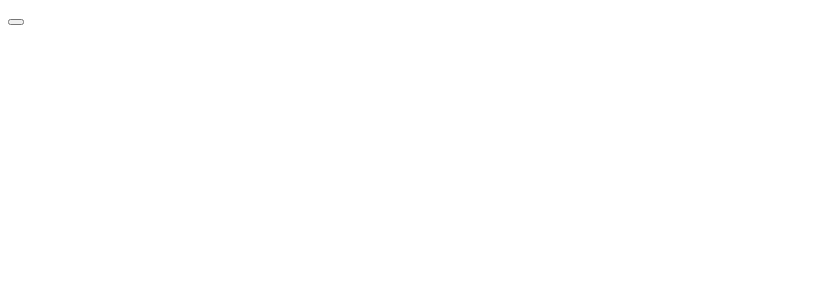
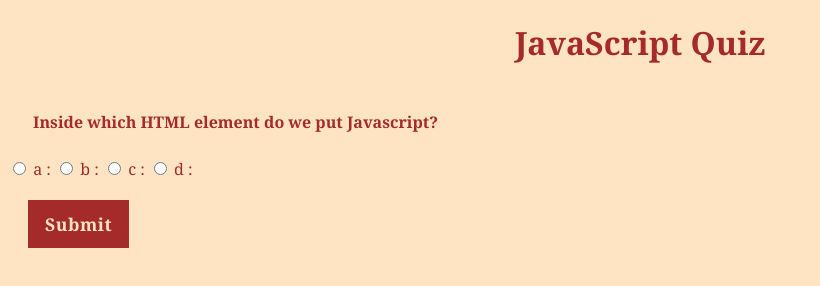
Before and after one commit to LaurenR01/HW4JavaScriptQuiz, a plain HTML site: page index.html in a window 1280 px wide. Shown: the whole page, without its empty margins (0-820 px from the left). Drawn offline with Linux system fonts and the light colour scheme.

Commit message:
Added CSS styles

```diff
--- a/index.html
+++ b/index.html
@@ -3,12 +3,17 @@
 <head>
     <meta charset="UTF-8">
     <meta http-equiv="X-UA-Compatible" content="IE=edge">
-    <meta name="viewport" content="width=device-width>, initial-scale=1.0">
+    <meta name="viewport" content="width=device-width, initial-scale=1.0">
+    <link rel="stylesheet" href="style.css">
     <title>Document</title>
 </head>
+<header>
+    <h1>JavaScript Quiz</h1>
+</header>
 <body>
     <div id="quiz"></div>
-    <button id="submit"></button>
+    <button id="submit">Submit</button>
     <div id="results"></div>
+    <script type ="text/javascript" src="script.js"></script>
 </body>
 </html>
--- a/script.js
+++ b/script.js
@@ -1,16 +1,56 @@
+// function to display the quiz
+function displayQuiz(){
+    const output = [];
+    myQuestions.forEach(
+        (currentQuestion, questionNumber) => {
+            const answers = [];
+            for(letter in currentQuestion.answers){
+                answers.push(
+                    `<label>
+                        <input type="radio" name="question${questionNumber}" value="${letter}">
+                        ${letter} :
+                        ${currentQuestion.answers[letter]}
+                    </label>`
+                );
+            }
+            output.push(
+                `<div class="question"> ${currentQuestion.question}</div>
+                <div class ="answers"> ${answers.join('')}</div>`
+            );
+        }
+    );
+    quizBox.innerHTML = output.join('');
+}
+// function to display the results
+function displayResults(){
+    const answerBoxes = quizBox.querySelectorAll('.answers');
+    let numberCorrect = 0;
+    myQuestions.forEach( (currentQuestion, questionNumber) => {
+        const answerBoxes = answerBoxes[questionNumber];
+        const selector = `input[name=question${questionNumber}]:checked`;
+        const guess = (answerBoxes.querySelector(selector) || {}).value;
+
+        if(guess === currentQuestion.correctAnswer){
+            numberCorrect++;
+            answerBoxes[questionNumber].style.color = 'lightgreen';}
+        else{
+            answerBoxes[questionNumber].style.color = 'red';
+        }
+
+    });
+    showResults.innerHTML = `${numberCorrect} out of ${myQuestions.length}`;
+};
+
+
+// list of variables
 const quizBox = document.getElementById('quiz');
 const showResults = document.getElementById('results');
 const submitButton = document.getElementById('submit');
+const answerBoxes = quizBox.querySelectorAll('.answers');
+let numberCorrect = 0;
 
-function displayQuiz(){};
-
-function displayResults(){};
-
-displayQuiz();
-
-submitButton.addEventListener('click', displayResults);
 // Questions and answers taken from W3schools JavaScript Quiz.  Link in README
-const questionArray = [
+const myQuestions = [
     {
         question: "Inside which HTML element do we put Javascript?",
         answers: {
@@ -107,3 +147,9 @@ const questionArray = [
         correctAnswer: "b"
     }
 ]
+// Pagination Code
+
+// showSlide(currentSlide);
+
+submitButton.addEventListener('click', displayResults);
+displayQuiz();
--- /dev/null
+++ b/style.css
@@ -0,0 +1,40 @@
+body{
+    background-color: bisque;
+    font-family:Georgia, 'Times New Roman', Times, serif;
+    display: block;
+}
+
+div {
+    width: 650px;
+    color: brown;
+}
+.question{
+font-weight: bold;
+padding: 25px;
+}
+.answer{
+    margin: 15px 0px;
+}
+
+#submit{
+    font-family: Georgia, 'Times New Roman', Times, serif;
+    margin: 20px;
+    padding: 10px 15px;
+    background-color: brown;
+    color: bisque;
+    border: 2px solid brown;
+    font-weight: bold;
+    font-size: 110%;
+    letter-spacing: 0.5px;
+}
+#submit:hover{
+    background-color: bisque;
+    color: brown;
+    /* border: 2px solid brown; */
+}
+h1{
+    text-align: center;
+    font-weight: bold;
+    color: brown;
+
+}
```
